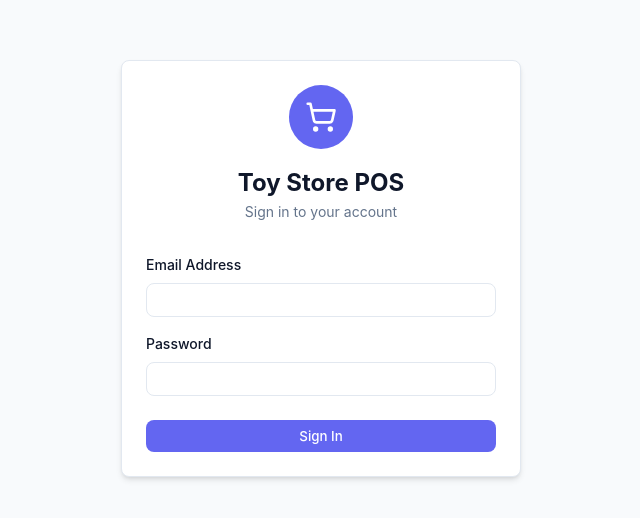
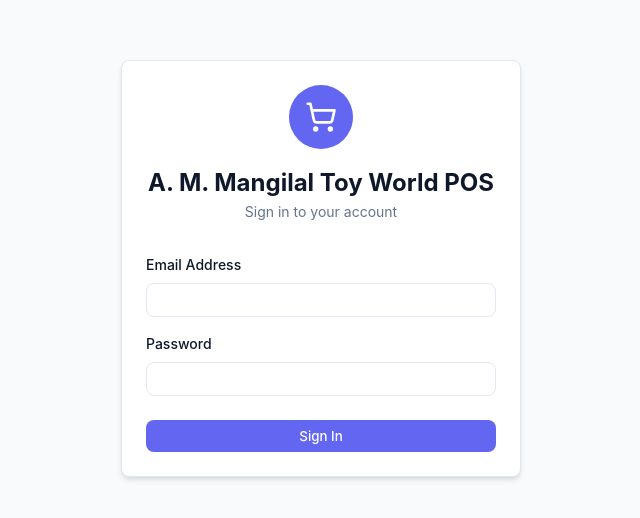
Before and after one commit to AbdlSameer/store-pos-, a React (Vite) app in the folder apps/client/: page /login in a window 1280 px wide. Shown: the part 132-650 px from the top of the page, without its empty margins (319-959 px from the left). Built offline with nearby package versions, Linux system fonts and the light colour scheme; no server answers.

Commit message:
chore: rename Toy Store to A. M. Mangilal Toy World in frontend

```diff
--- a/apps/client/src/components/Layout.tsx
+++ b/apps/client/src/components/Layout.tsx
@@ -23,7 +23,7 @@ export default function Layout() {
     <div className="app-container" style={{ display: 'flex', height: '100vh', backgroundColor: '#f8fafc' }}>
       <aside style={{ width: '250px', backgroundColor: '#ffffff', borderRight: '1px solid #e2e8f0', display: 'flex', flexDirection: 'column' }}>
         <div style={{ padding: '1.5rem', borderBottom: '1px solid #e2e8f0' }}>
-          <h1 style={{ fontSize: '1.25rem', fontWeight: 'bold', color: '#6366f1' }}>Toy Store POS</h1>
+          <h1 style={{ fontSize: '1.25rem', fontWeight: 'bold', color: '#6366f1' }}>A. M. Mangilal Toy World POS</h1>
         </div>
 
         <nav style={{ flex: 1, padding: '1rem 0' }}>
--- a/apps/client/src/components/PrintLabelModal.tsx
+++ b/apps/client/src/components/PrintLabelModal.tsx
@@ -24,7 +24,7 @@ export default function PrintLabelModal({ product, onClose }: { product: any, on
             gap: '1rem'
           }}
         >
-          <h3 style={{ fontSize: '1.5rem', fontWeight: 'bold', margin: 0 }}>Toy Store</h3>
+          <h3 style={{ fontSize: '1.5rem', fontWeight: 'bold', margin: 0 }}>A. M. Mangilal Toy World</h3>
           <QRCodeSVG value={product.sku} size={128} />
           <div style={{ fontSize: '1.125rem', fontWeight: '500', marginTop: '0.5rem' }}>{product.name}</div>
           <div style={{ fontSize: '1rem', color: '#64748b' }}>SKU: {product.sku}</div>
--- a/apps/client/src/pages/Login.tsx
+++ b/apps/client/src/pages/Login.tsx
@@ -36,7 +36,7 @@ export default function Login() {
           <div style={{ display: 'inline-flex', padding: '1rem', backgroundColor: '#6366f1', borderRadius: '50%', color: 'white', marginBottom: '1rem' }}>
             <ShoppingCart size={32} />
           </div>
-          <h2 style={{ fontSize: '1.5rem', fontWeight: 'bold' }}>Toy Store POS</h2>
+          <h2 style={{ fontSize: '1.5rem', fontWeight: 'bold' }}>A. M. Mangilal Toy World POS</h2>
           <p style={{ color: '#64748b', fontSize: '0.875rem' }}>Sign in to your account</p>
         </div>
 
```
